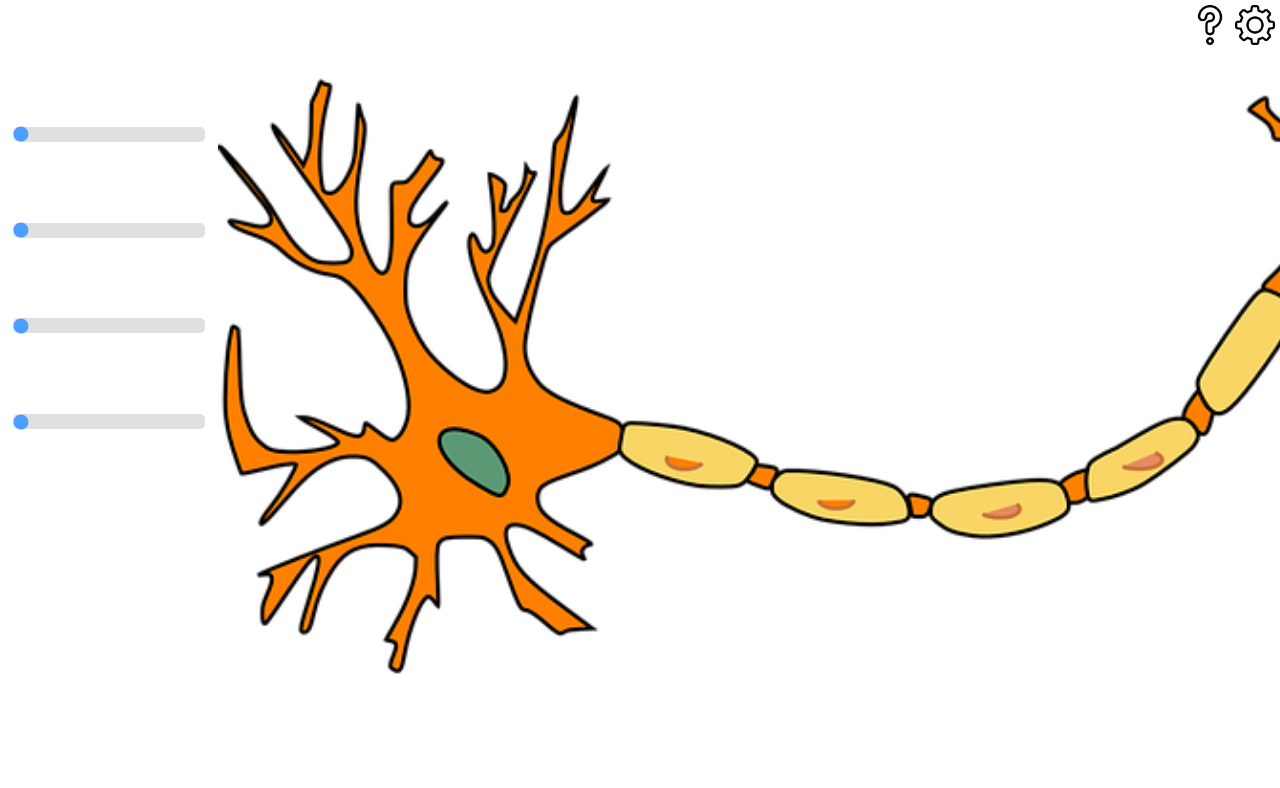
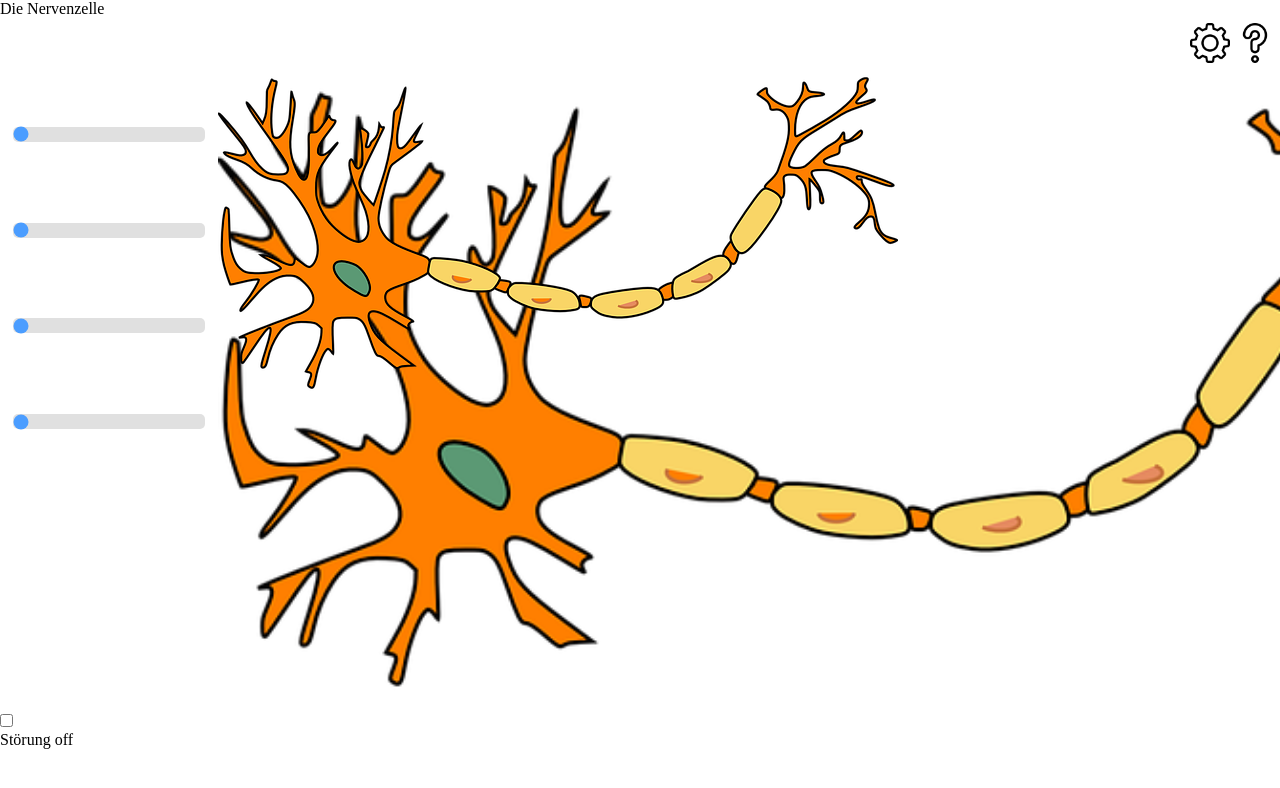
Before and after one commit to Avafir/IPA, a plain HTML site: page index.html in a window 1280 px wide. Drawn offline with Linux system fonts and the light colour scheme.

Commit message:
Update index.html

```diff
--- a/index.html
+++ b/index.html
@@ -4,12 +4,18 @@
         <title>Nervenzelle Simulation</title>
         <meta charset="UTF-8">
         <meta name="viewport" content="width=device-width, initial-scale=1.0">
+        <link rel="preconnect" href="https://fonts.googleapis.com">
+        <link rel="preconnect" href="https://fonts.gstatic.com" crossorigin>
+        <link href="https://fonts.googleapis.com/css2?family=Comic+Neue:wght@400;700&display=swap" rel="stylesheet">
         <link rel="stylesheet" href="style.css">
     </head>
     <body>
         <header>
-            <div class="headerContent" id="einstellungen"></div>
-            <div class="headerContent" id="anleitung"></div>
+            <p id="titel">Die Nervenzelle</p>
+            <div>
+                <div class="headerContent" id="anleitung"></div>
+                <div class="headerContent" id="einstellungen"></div>
+            </div>
         </header>
         <div id="top-container">
             <div id="reglerDiv">
@@ -18,10 +24,18 @@
                 <input type="range" min="0" max="5" value="0" class="regler" id="regler3">
                 <input type="range" min="0" max="5" value="0" class="regler" id="regler4">
             </div>
-            <div id="animation"></div>
+            <div id="animation">
+                <img src="images/NervenzellePlatzhalter2.png" alt="Bild Nervenzelle"/>
+            </div>
         </div>
         <div id="bot-container">
-            <div id="stoerung"></div>
+            <div id="stoerung">
+                <label id="switch">
+                    <input type="checkbox">
+                    <span id="slider"></span>
+                </label>
+                <p id="stoerungtitel">Störung off</p>
+            </div>
         </div>
         <script src="main.js"></script>
     </body>
```
